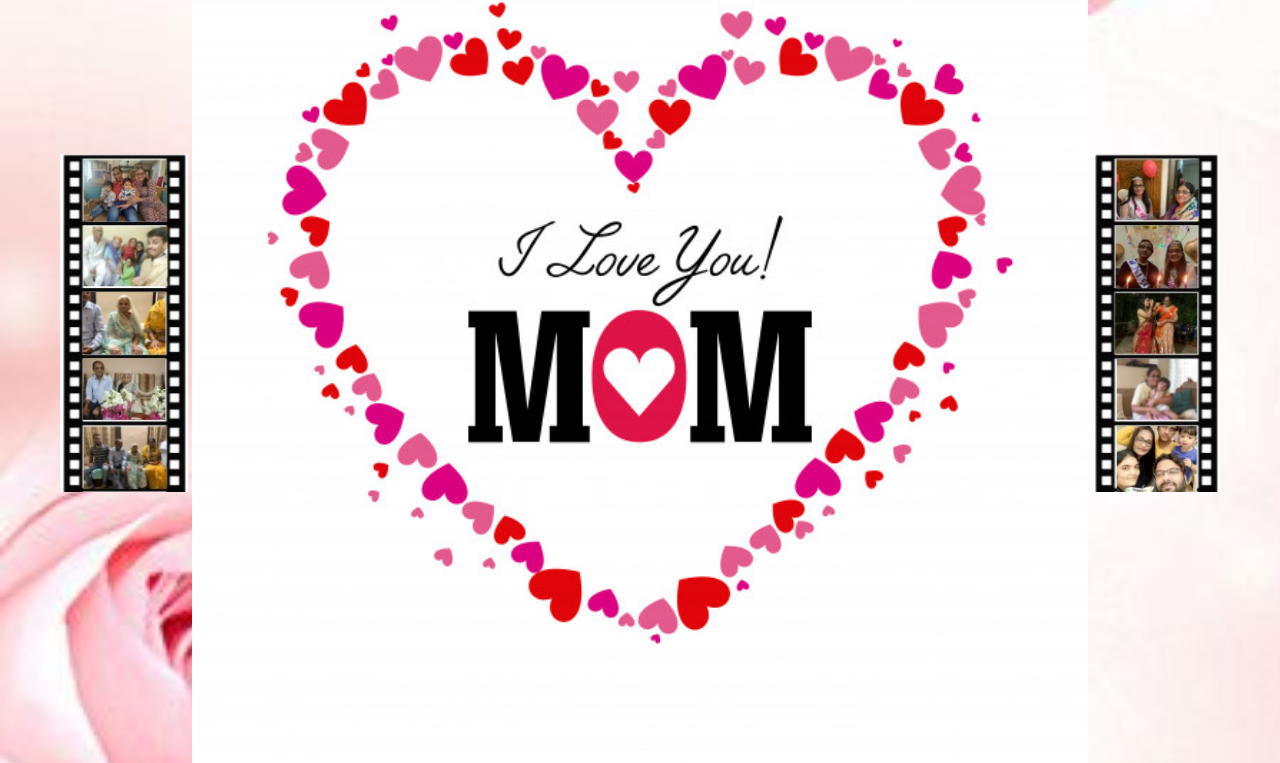
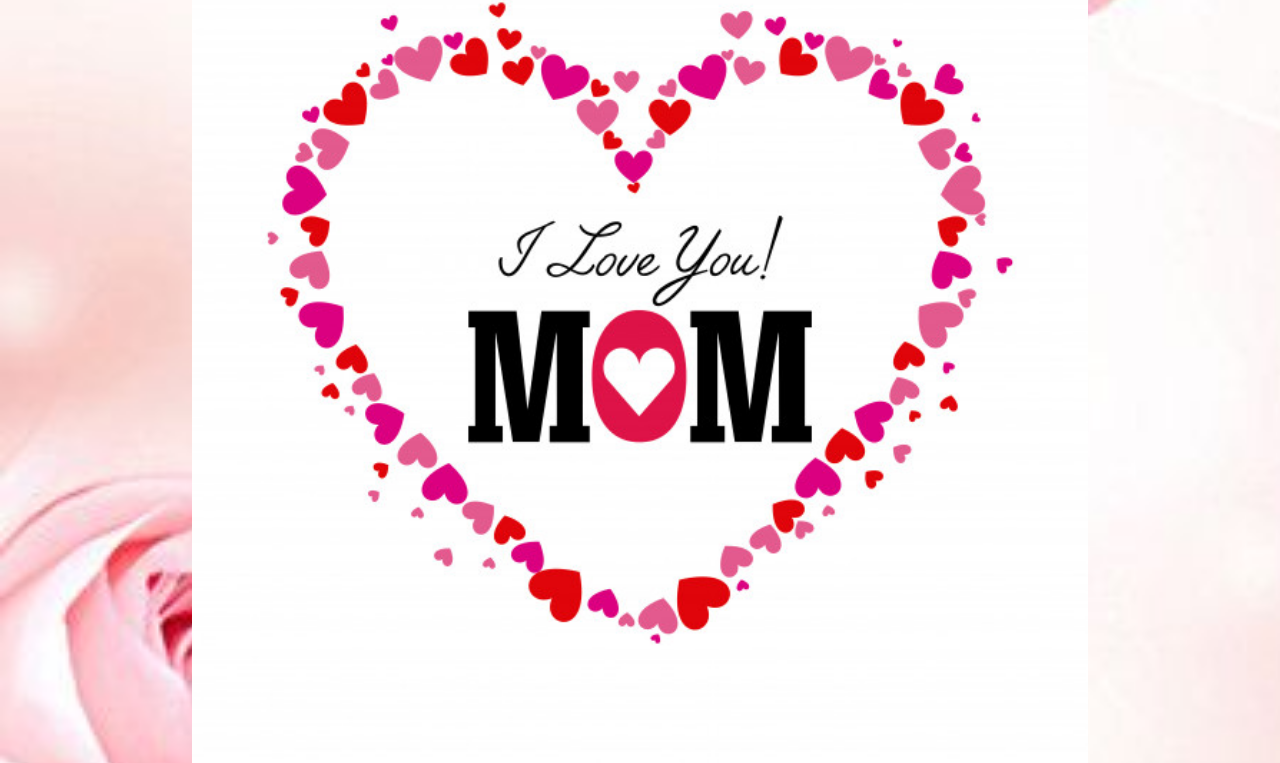
Before and after one commit to nsatal/I-Love-You-Mummy-Happy-Mothers-day, a plain HTML site: page index.html in a window 1280 px wide. Shown: the part 595-1358 px from the top of the page. Drawn offline with nearby package versions, Linux system fonts and the light colour scheme.

Commit message:
Update index.html

```diff
--- a/index.html
+++ b/index.html
@@ -32,7 +32,7 @@
         <img id="first" src="mom3.jpeg">
         </div>
     <div id="divison">
-        <span> <img id="second" src="mom1.jpeg"> </span><span><img onclick="move_image()" id="main" src="middlenew.jpg"></span> <span> <img id="third" src="mom4.jpeg"></span>
+      <img onclick="move_image()" id="main" src="middlenew.jpg">
 
             </div>
             <div>
```
